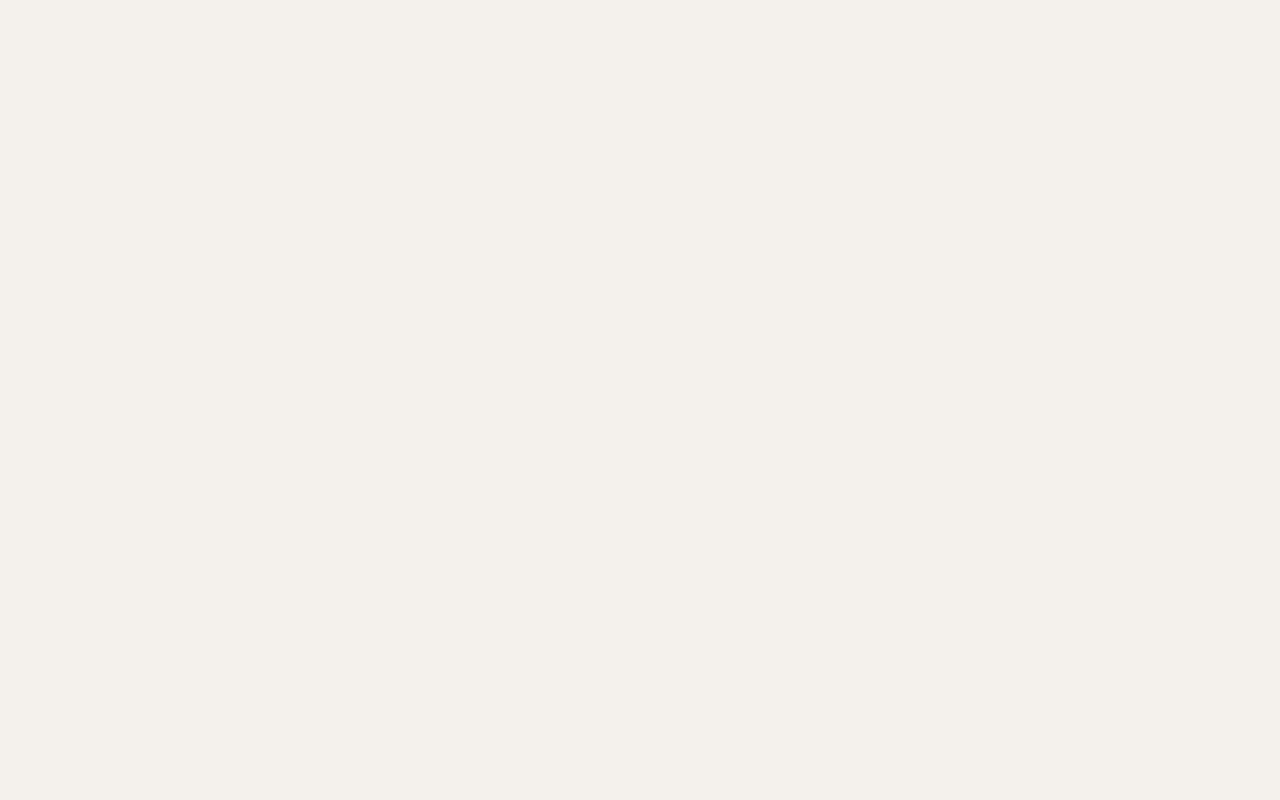
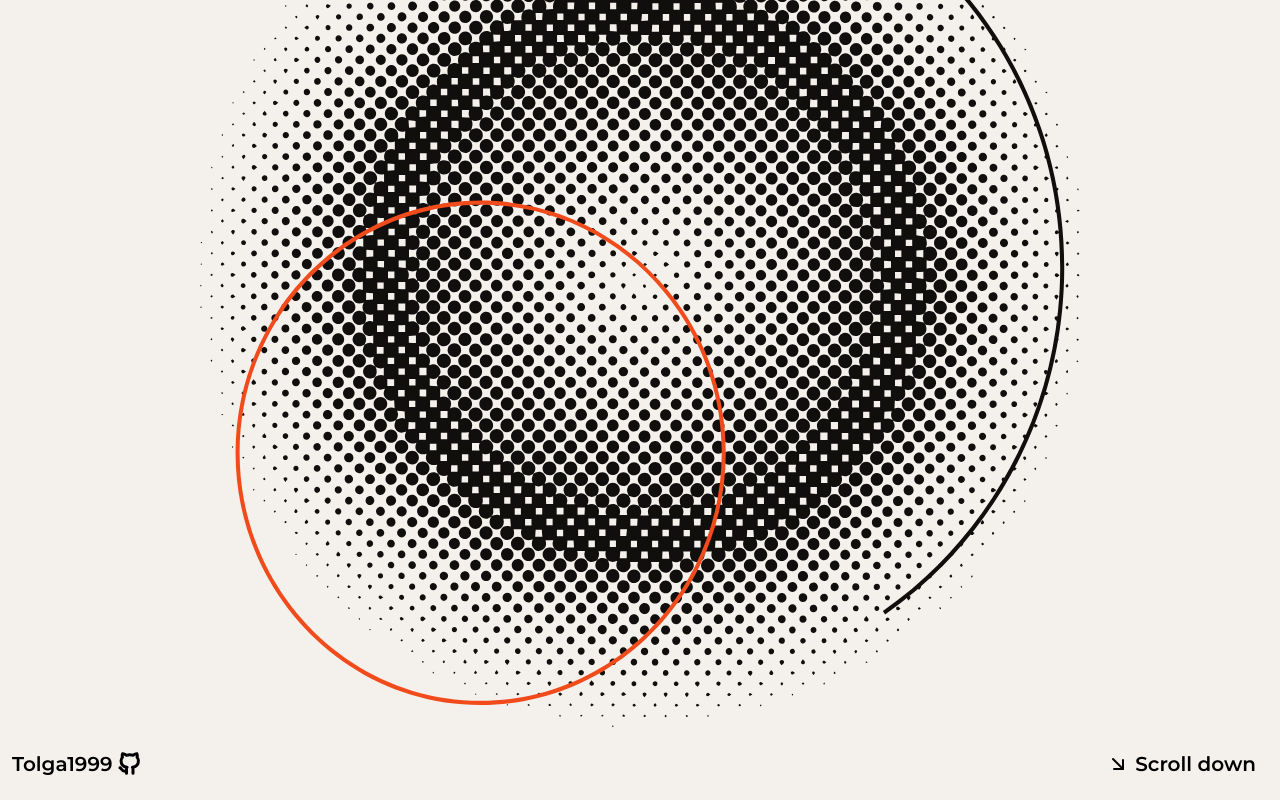
Before and after one commit to Tolga1999/Portfolio, a Nuxt app: page / in a window 1280 px wide. Shown: the part 1976-2776 px from the top of the page. Before the commit the page ends 2408 px from the top, so only its background shows below. Built offline with nearby package versions, Linux system fonts and the light colour scheme.

Commit message:
added more sections

```diff
--- a/app.vue
+++ b/app.vue
@@ -20,7 +20,7 @@ export default {
     })
 
     // tl sets
-    tl.set(".scroll-down", {
+    tl.set(".scroll-down-homescreen", {
       opacity: 1,
     })
 
@@ -31,7 +31,6 @@ export default {
 
     tl.set(".hr-first", {
       width: "0",
-      // x: "-100px",
       opacity: 0,
     })
 
@@ -48,7 +47,7 @@ export default {
 
     tl.set(".hr-second", {
       width: "0",
-      // x: "-100px",
+      opacity: 0,
     })
 
     tl.set(".contact-me-h3", {
@@ -73,7 +72,7 @@ export default {
     })
 
     // tl to's
-    tl.to(".scroll-down", {
+    tl.to(".scroll-down-homescreen", {
       opacity: 0,
       delay: 2.5,
     })
@@ -85,7 +84,6 @@ export default {
 
     tl.to(".hr-first", {
       width: "100%",
-      // x: 0,
       opacity: 1,
     })
 
@@ -101,7 +99,7 @@ export default {
 
     tl.to(".hr-second", {
       width: "100%",
-      // x: 0,
+      opacity: 1,
     })
 
     tl.to(".contact-me-h3", {
@@ -128,20 +126,19 @@ export default {
 </script>
 
 <template>
-  <!-- <div class="scroller"> -->
-    <!-- first snap section -->
-    <section class="first section circle-h1-container">
+  <!-- first section -->
+  <section class="first-section circle-h1-container">
     <AppHeader />
     <img class="circle-svg-1" src="/svg/circle1.svg" alt="homescreen circle">
     <h1>Frontend Developer</h1>
 
-      <div class="scroll-down">
+    <div class="scroll-down scroll-down-homescreen">
       <img src="/svg/arrow-right-down.svg" alt="arrow right down">
       <span class="scroll-down-text">Scroll down</span>
     </div>
   </section>
 
-    <!-- second snap section -->
+  <!-- second section -->
   <section class="second-section">
     <h2>Creator, Coder and Designer.</h2>
     <hr class="hr-first">
@@ -173,29 +170,35 @@ export default {
     </article>
   </section>
 
-    <!-- third snap section -->
-    <section>
-      <h2>Projects that I've worked on.</h2>
+  <!-- third section -->
+  <section class="third-section">
+    <div class="projects-svg-container">
+      <h2 class="worked-projects-h2">Projects that I've worked on.</h2>
+      <img class="second-circle-svg" src="/svg/circle2.svg" alt="second cirlce">
+    </div>
+
+    <div class="scroll-down-projects-container">
+      <NuxtLink class="github-link" to="https://github.com/Tolga1999">Tolga1999  <img src="/svg/github.svg" alt="github logo"></NuxtLink>
+      <div class="scroll-down">
+        <img src="/svg/arrow-right-down.svg" alt="arrow right down">
+        <span class="scroll-down-text">Scroll down</span>
+      </div>
+    </div>
   </section>
-
-  <!-- </div> -->
 </template>
 
 <style>
-/* snap scroll */
-/* .scroller { */
-  /* max-height: 100vh; */
-  /* overflow-y: scroll;
-  scroll-snap-type: y mandatory;
-  scroll-snap-points-y: repeat(5rem);
-} */
-
 section {
   height: 100vh;
-  scroll-snap-align: start;
 }
 
-/* snap scroll end */
+.second-section,
+.third-section {
+  padding-top: 1.5em;
+  display: flex;
+  flex-direction: column;
+  justify-content: space-between;
+}
 
 .circle-h1-container {
   display: flex;
@@ -219,29 +222,23 @@ h1 {
 .scroll-down {
   display: flex;
   align-items: center;
+  gap: 0.3em;
   align-self: flex-end;
   margin: 1.5em 0.75em;
 }
 
 .scroll-down-text {
   font-size: 1.25em;
-  font-weight: 500;
+  font-weight: 600;
 }
 
 /* second section */
-.second-section {
-  padding-top: 0.5em;
-  display: flex;
-  flex-direction: column;
-  justify-content: space-between;
-}
-
 h2 {
   padding-bottom: 0.5em;
   /* border-bottom: 3px solid var(--c-border-bottom); */
 }
 
-hr{
+hr {
   border: 2px solid var(--c-border-bottom);
 }
 
@@ -277,4 +274,38 @@ p {
 }
 
 /* second section end */
+
+/* third section */
+.projects-svg-container{
+  display: flex;
+  flex-direction: column;
+  align-items: center;
+}
+
+.worked-projects-h2 {
+  padding-bottom: 0;
+}
+
+.second-circle-svg {
+  width: 70%;
+  margin-top: 5em;
+}
+
+.github-link {
+  display: flex;
+  align-items: center;
+  gap: 0.3em;
+  text-decoration: none;
+  color: var(--c-text);
+  font-weight: 600;
+  font-size: 1.25em;
+}
+
+.scroll-down-projects-container{
+  display: flex;
+  justify-content: space-between;
+  align-items: center;
+}
+
+/* third section */
 </style>
--- a/nuxt.config.ts
+++ b/nuxt.config.ts
@@ -2,5 +2,5 @@
 export default defineNuxtConfig({
   css: ['~/assets/css/global.css'],
 
-  devtools: { enabled: true }
+  // devtools: { enabled: true }
 })
```
Also changed, not shown: public/svg/circle2.svg, public/svg/github.svg (added). Lines whose indentation alone changed are shown as unchanged.
